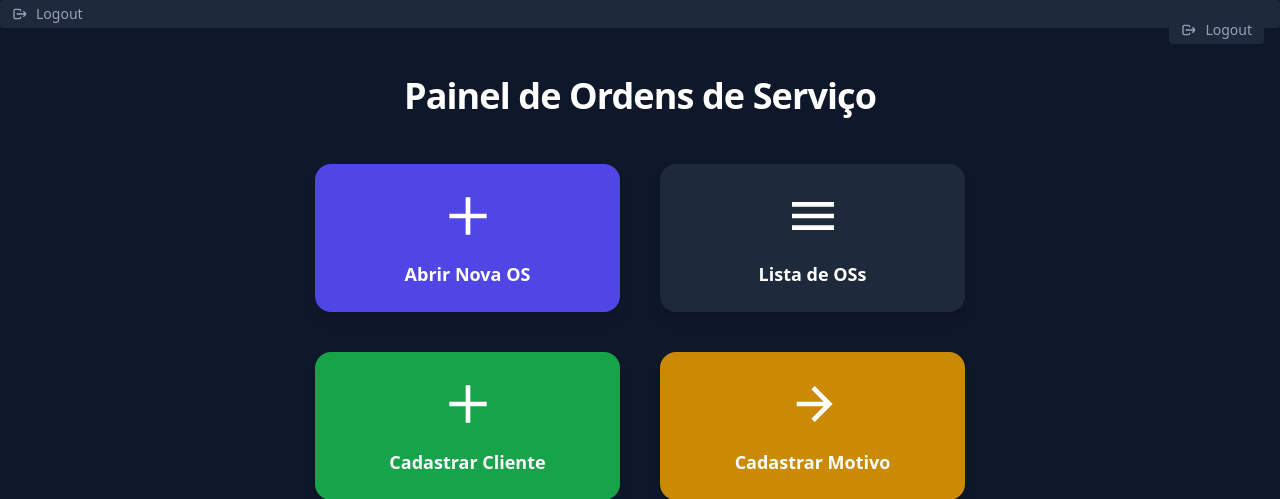
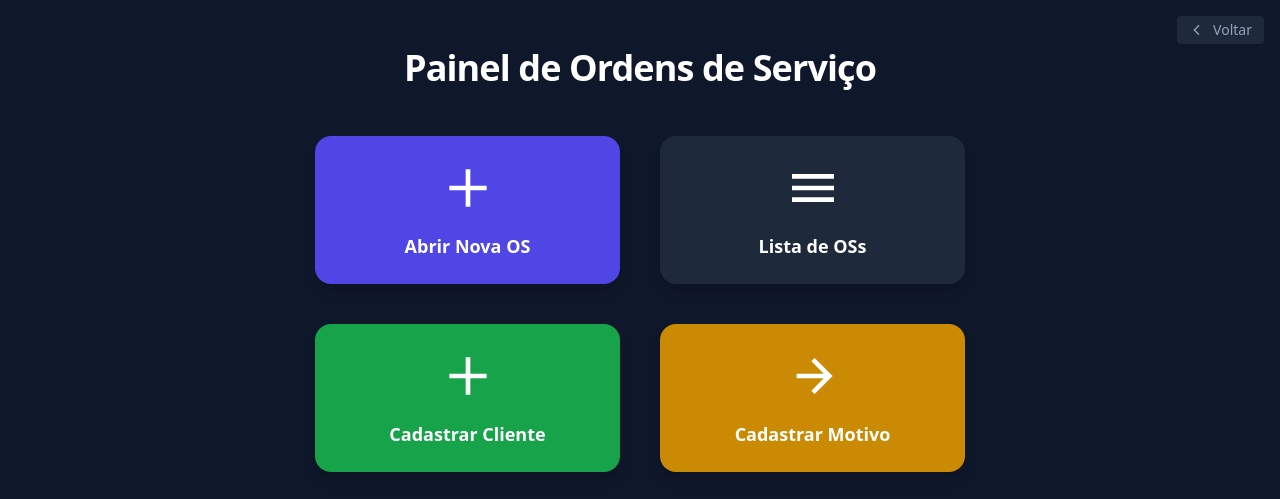
Before and after one commit to EricMoschen/Gestor-Os, a Django app: page /menuos/ in a window 1280 px wide. Shown: the top 499 px of the page. Run offline with Django 5.2, Linux system fonts and the light colour scheme; a user stored in the database is signed in; some libraries are stand-ins or nearby versions.

Commit message:
Update menuos.html

```diff
--- a/menuos/templates/menuos.html
+++ b/menuos/templates/menuos.html
@@ -2,16 +2,6 @@
 {% load static %}
 
 {% block body %}
-     <!-- Botão Voltar/Logout-->
-     {% block top_right_button %}
-        <a href="{% url 'logout' %}" class="flex items-center gap-2 text-sm text-slate-400 hover:text-white bg-slate-800 px-3 py-1 rounded transition duration-200">
-            <svg class="w-4 h-4" fill="none" stroke="currentColor" stroke-width="2" viewBox="0 0 24 24">
-                <path d="M17 16l4-4m0 0l-4-4m4 4H7m6 4v1a2 2 0 0 1-2 2H5a2 2 0 0 1-2-2V7a2 2 0 0 1 2-2h6a2 2 0 0 1 2 2v1"/>
-            </svg>
-            Logout
-        </a>
-     {% endblock %}
-
 
 <div class="min-h-screen bg-slate-900 text-white flex items-center justify-center px-4 py-12">
     <div class="w-full max-w-6xl mx-auto">
```
